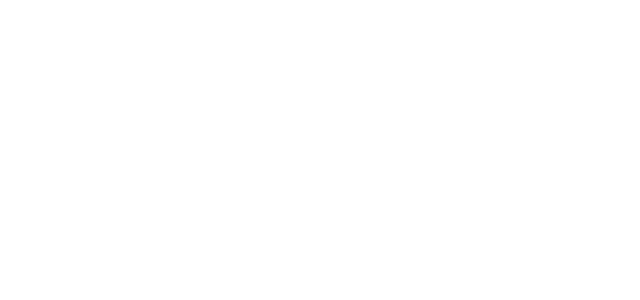
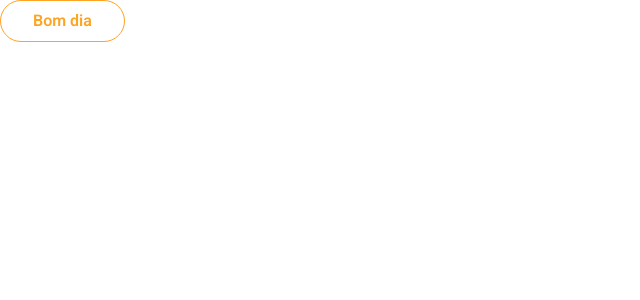
Before and after one commit to MPCGomes/propabanda-financial-tracker, a React (Vite) app in the folder frontend/: page / in a window 1280 px wide. Shown: the top 300 px of the page, without its empty margins (0-640 px from the left). Built offline with nearby package versions, Linux system fonts and the light colour scheme.

Commit message:
feat: button component

```diff
--- /dev/null
+++ b/frontend/src/components/Button.tsx
@@ -0,0 +1,20 @@
+type ButtonProps = {
+    text: string;
+    variant?: "filled" | "outlined";
+  };
+
+  export default function Button({ text, variant = "filled" }: ButtonProps) {
+    const baseClasses =
+      "text-base px-8 py-2 rounded-full cursor-pointer font-semibold transition-all";
+
+    const variants = {
+      filled: "bg-[#FFA322] text-white",
+      outlined: "bg-transparent border border-[#FFA322] text-[#FFA322]",
+    };
+
+    return (
+      <button className={`${baseClasses} ${variants[variant]}`}>
+        {text}
+      </button>
+    );
+  }
--- a/frontend/src/index.css
+++ b/frontend/src/index.css
@@ -1,13 +1,8 @@
 @import url("https://fonts.googleapis.com/css2?family=Roboto:ital,wght@0,100..900;1,100..900&display=swap");
 @import "tailwindcss";
 
-@tailwind base;
-@tailwind components;
 @tailwind utilities;
 
 * {
   font-family: "Roboto", sans-serif;
-  padding: 0;
-  margin: 0;
-  box-sizing: border-box;
 }
--- a/frontend/src/pages/HomePage.tsx
+++ b/frontend/src/pages/HomePage.tsx
@@ -1,3 +1,4 @@
+import Button from "../components/Button";
 
 type HomePageProps = {
   title: string;
@@ -6,6 +7,7 @@ type HomePageProps = {
 export default function HomePage({ title }: HomePageProps) {
   return (
     <div className="">
+      <Button text="Bom dia" variant="outlined"/>
     </div>
   );
 }
--- /dev/null
+++ b/frontend/tailwind.config.js
@@ -0,0 +1,8 @@
+/** @type {import('tailwindcss').Config} */
+module.exports = {
+  content: ["./index.html", "./src/**/*.{js,ts,jsx,tsx}"],
+  theme: {
+    extend: {},
+  },
+  plugins: [],
+};
--- a/frontend/tailwind.config.ts
+++ /dev/null
@@ -1,15 +0,0 @@
-import type { Config } from "tailwindcss";
-
-const config: Config = {
-  content: ["./index.html", "./src/**/*.{js,ts,jsx,tsx}"],
-  theme: {
-    colors: {
-      "text-color": "#282828",
-      "primary-color": "#FFA322",
-    },
-    extend: {},
-  },
-  plugins: [],
-};
-
-export default config;
```
